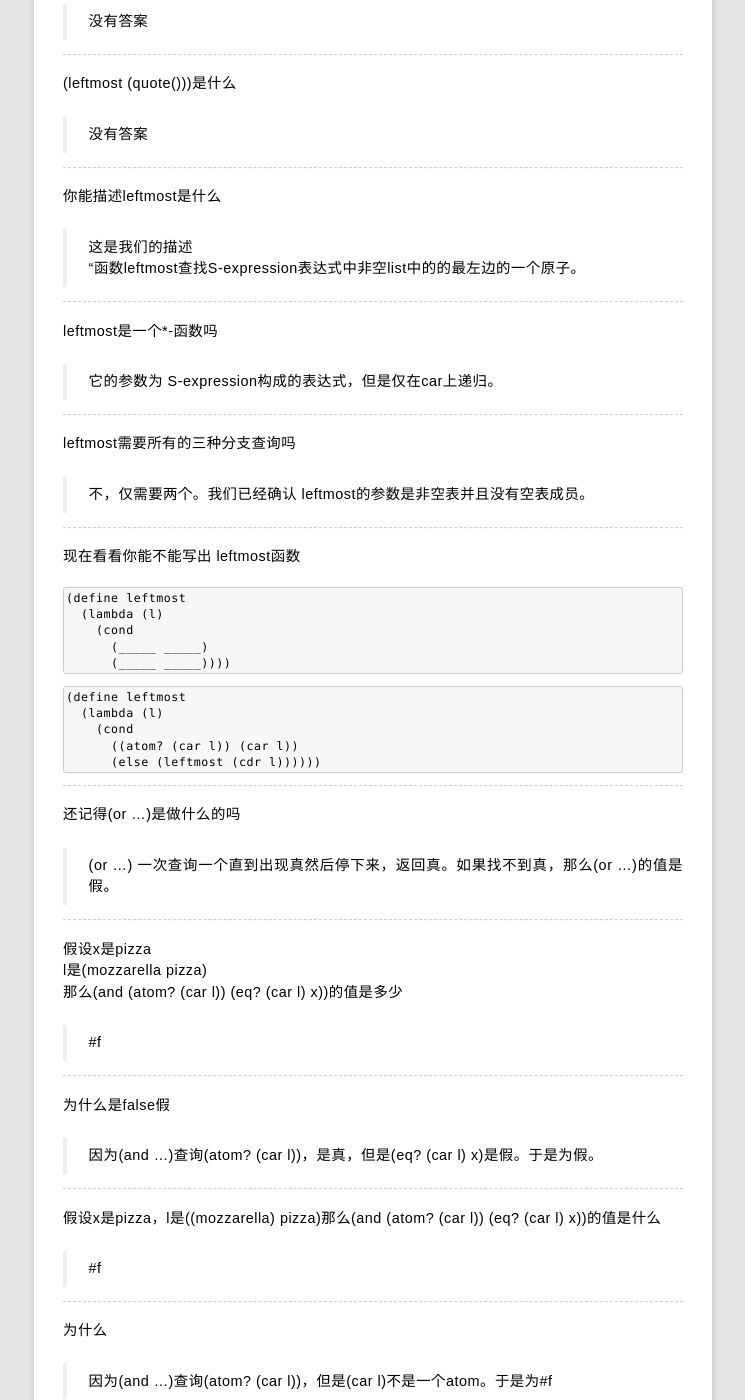
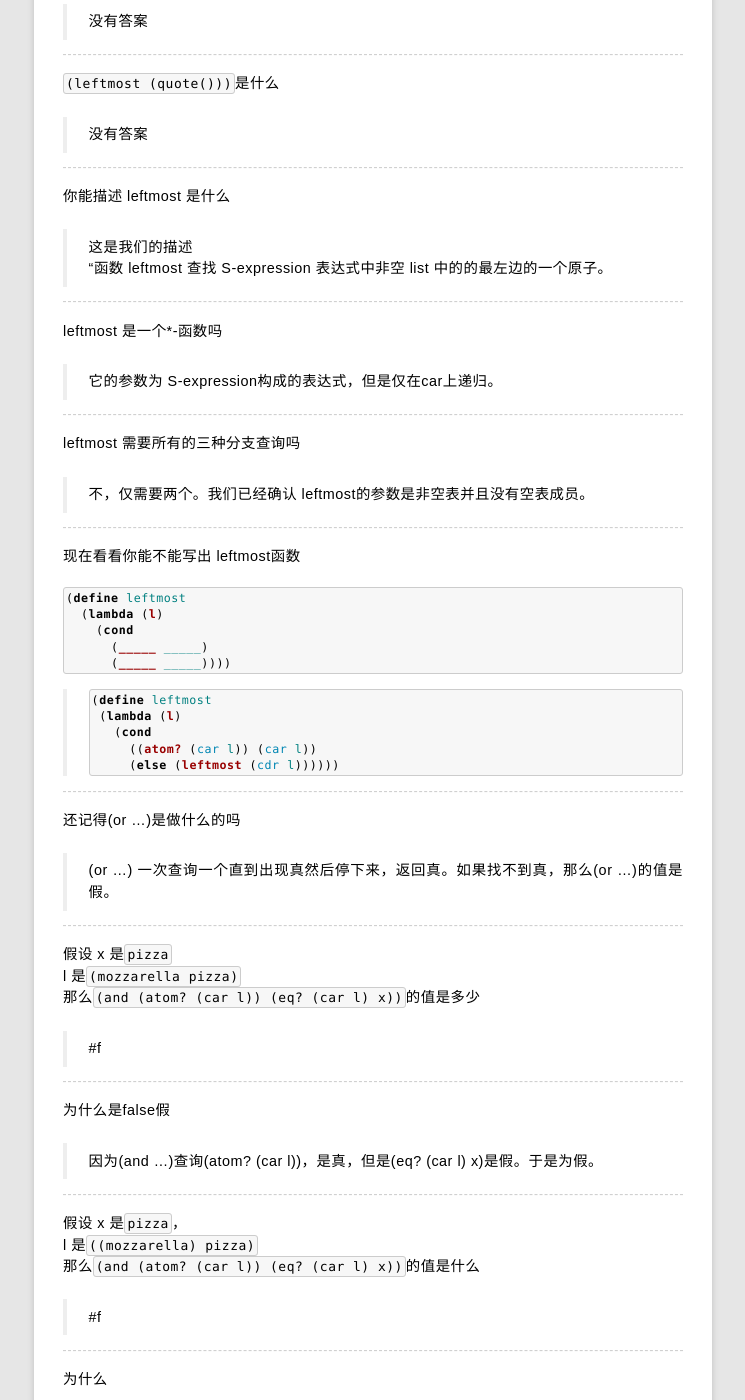
Before and after one commit to rhuichao/uternet.github.io, a Jekyll site: the page built from TLS/05.md, in a window 1280 px wide and 1400 px high, scrolled down 6817 px. Shown: the whole window, without its empty margins (267-1012 px from the left). Built offline with Jekyll 4.4.1, drawn with Linux system fonts in a browser that asks for light colours; some web fonts are replaced; Markdown is read by kramdown in place of the engine named in the settings; some of the changed text lies outside the part shown.

Commit message:
new document posted

````diff
--- a/TLS/05.md
+++ b/TLS/05.md
@@ -394,57 +394,57 @@ l 是 `((potato) (chips (( with) fish) (chips)))`
 >               (member* a (cdr l)))))))
 >```
 >
->(member* 'chips '((potato) (chips (( with) fish) (chips))))
+>`(member* 'chips '((potato) (chips (( with) fish) (chips))))`
 >=>#t
 
 ------------------
 
 
-(leftmost l)
+`(leftmost l)`
 是什么，其中
-l是((potatoe) (chips ((with) fish) (chips)))
+l 是`((potatoe) (chips ((with) fish) (chips)))`
 
 >potato
 
 ------------------
 
 
-(leftmost l)
+`(leftmost l)`
 是什么，其中
-l是(((hot) (tuna (and))) cheese)
+l 是`(((hot) (tuna (and))) cheese)`
 
 >hot
 
 ------------------
 
 
-(leftmost l)是什么，其中l是(((() four)) 17 (seventeen))
+`(leftmost l)`是什么，其中 l 是`(((() four)) 17 (seventeen))`
 
 >没有答案
 
 ------------------
 
-(leftmost (quote()))是什么
+`(leftmost (quote()))`是什么
 
 >没有答案
 
 ------------------
 
-你能描述leftmost是什么
+你能描述 leftmost 是什么
 
 >这是我们的描述
->“函数leftmost查找S-expression表达式中非空list中的的最左边的一个原子。
+>“函数 leftmost 查找 S-expression 表达式中非空 list 中的的最左边的一个原子。
 
 ------------------
 
 
-leftmost是一个*-函数吗
+leftmost 是一个*-函数吗
 
 >它的参数为 S-expression构成的表达式，但是仅在car上递归。
 
 ------------------
 
-leftmost需要所有的三种分支查询吗
+leftmost 需要所有的三种分支查询吗
 
 >不，仅需要两个。我们已经确认 leftmost的参数是非空表并且没有空表成员。
 
@@ -452,7 +452,7 @@ leftmost需要所有的三种分支查询吗
 
 现在看看你能不能写出 leftmost函数
 
-```
+```scheme
 (define leftmost
   (lambda (l)
     (cond
@@ -460,13 +460,13 @@ leftmost需要所有的三种分支查询吗
       (_____ _____))))
 ```
 
-```
-(define leftmost
-  (lambda (l)
-    (cond
-      ((atom? (car l)) (car l))
-      (else (leftmost (cdr l))))))
-```
+>```scheme
+>(define leftmost
+>  (lambda (l)
+>    (cond
+>      ((atom? (car l)) (car l))
+>      (else (leftmost (cdr l))))))
+>```
 
 ------------------
 
@@ -478,9 +478,9 @@ leftmost需要所有的三种分支查询吗
 ------------------
 
 
-假设x是pizza
-l是(mozzarella pizza)
-那么(and (atom? (car l)) (eq? (car l) x))的值是多少
+假设 x 是`pizza`
+l 是`(mozzarella pizza)`
+那么`(and (atom? (car l)) (eq? (car l) x))`的值是多少
 
 >\#f
 
@@ -493,7 +493,9 @@ l是(mozzarella pizza)
 ------------------
 
 
-假设x是pizza，l是((mozzarella) pizza)那么(and (atom? (car l)) (eq? (car l) x))的值是什么
+假设 x 是`pizza`，
+l 是`((mozzarella) pizza)`
+那么`(and (atom? (car l)) (eq? (car l) x))`的值是什么
 
 >\#f
 
@@ -507,9 +509,9 @@ l是(mozzarella pizza)
 ------------------
 
 
-举个x和l的例子让(and (atom? (car l)) (eq? (car l) x))为真
+举个 x 和 l 的例子让`(and (atom? (car l)) (eq? (car l) x))`为真
 
->下面是一个例子:x是pizza，l是(pizza (tastes good))
+>下面是一个例子:x 是 pizza，l 是 (pizza (tastes good))
 
 ------------------
 
````
Also changed, not shown: other parts of TLS/05.md (+9 -9 lines).
